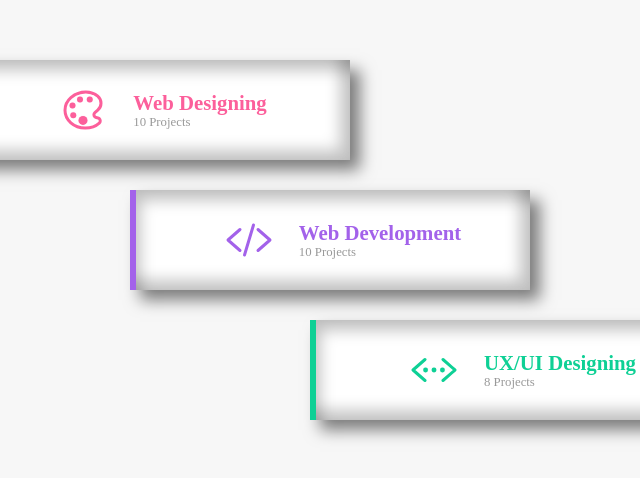
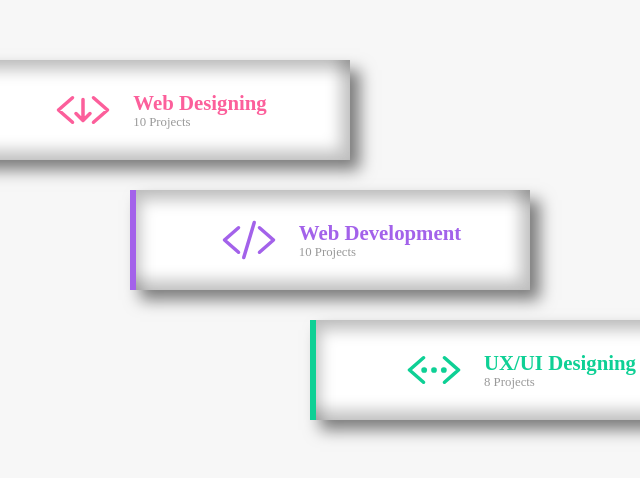
Before and after one commit to Deepak8811/Creative-list, a plain HTML site: page index.html in a window 1280 px wide. Shown: the part 160-638 px from the top of the page, 310-950 px from the left. Drawn offline with nearby package versions, Linux system fonts and the light colour scheme.

Commit message:
Second commit

```diff
--- a/index.html
+++ b/index.html
@@ -14,7 +14,7 @@
         <div class="box" style="--clr:#fc5f9b;">
             <div class="content">
                 <div class="icon">
-                    <ion-icon name="color-palette-outline"></ion-icon>
+                    <ion-icon name="code-download-outline"></ion-icon></ion-icon>
                 </div>
                 <div class="text">
                     <h3>Web Designing</h3>
--- a/style.css
+++ b/style.css
@@ -77,7 +77,7 @@ body{
 
 }
 .container .box .content .icon ion-icon{
-    font-size: 3em;
+    font-size: 3.5em;
     color: var(--clr);
     transition: 0.5s ease-in-out;
 
```
